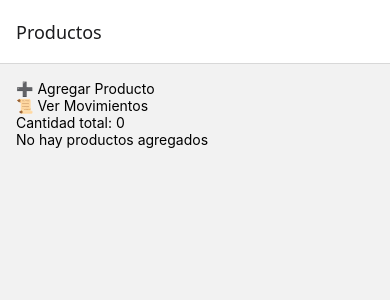
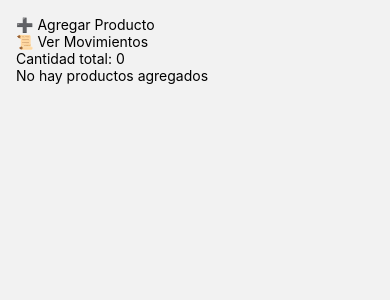
Before and after one commit to NICOGATT/controlDeStockRppro, a React Native app: screen / in a window 390 px wide. Shown: the top 300 px of the page. Built offline with nearby package versions, Linux system fonts and the light colour scheme.

Commit message:
feat(navigator) : Saque el header de productos y lo hice por mi cuenta.

```diff
--- a/src/App.tsx
+++ b/src/App.tsx
@@ -195,7 +195,7 @@ export default function App() {
       <Stack.Navigator>
         <Stack.Screen
           name = "Productos"
-          options = {{title : "Productos"}}
+          options = {{headerShown : false}}
         >
           {props => (
             <ProductsScreen
```
